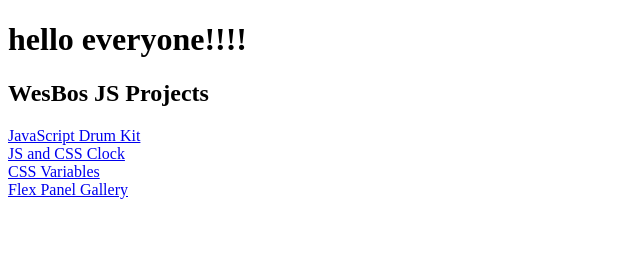
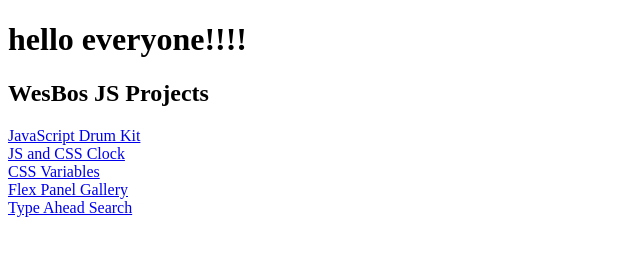
Before and after one commit to ibrahimkundlik/Javascript30-WesBos, a plain HTML site: page index.html in a window 1280 px wide. Shown: the whole page, without its empty margins (0-640 px from the left). Drawn offline with Linux system fonts and the light colour scheme.

Commit message:
Added new page link

```diff
--- a/index.html
+++ b/index.html
@@ -23,5 +23,7 @@
 		<br />
 		<a href="./05 - Flex Panel Gallery/index-START.html">Flex Panel Gallery</a>
 		<br />
+		<a href="./06 - Type Ahead/index-START.html">Type Ahead Search</a>
+		<br />
 	</body>
 </html>
```
